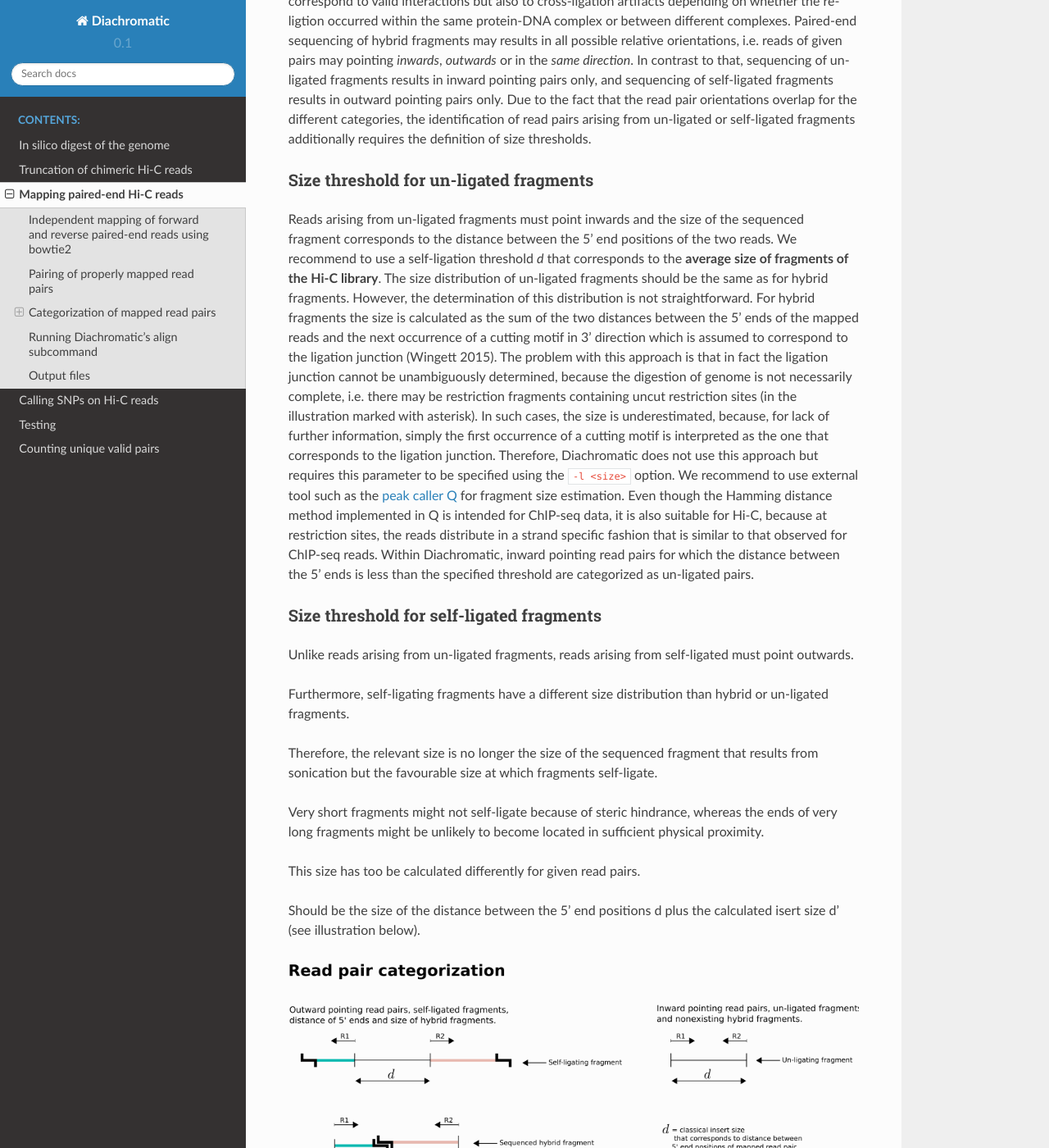
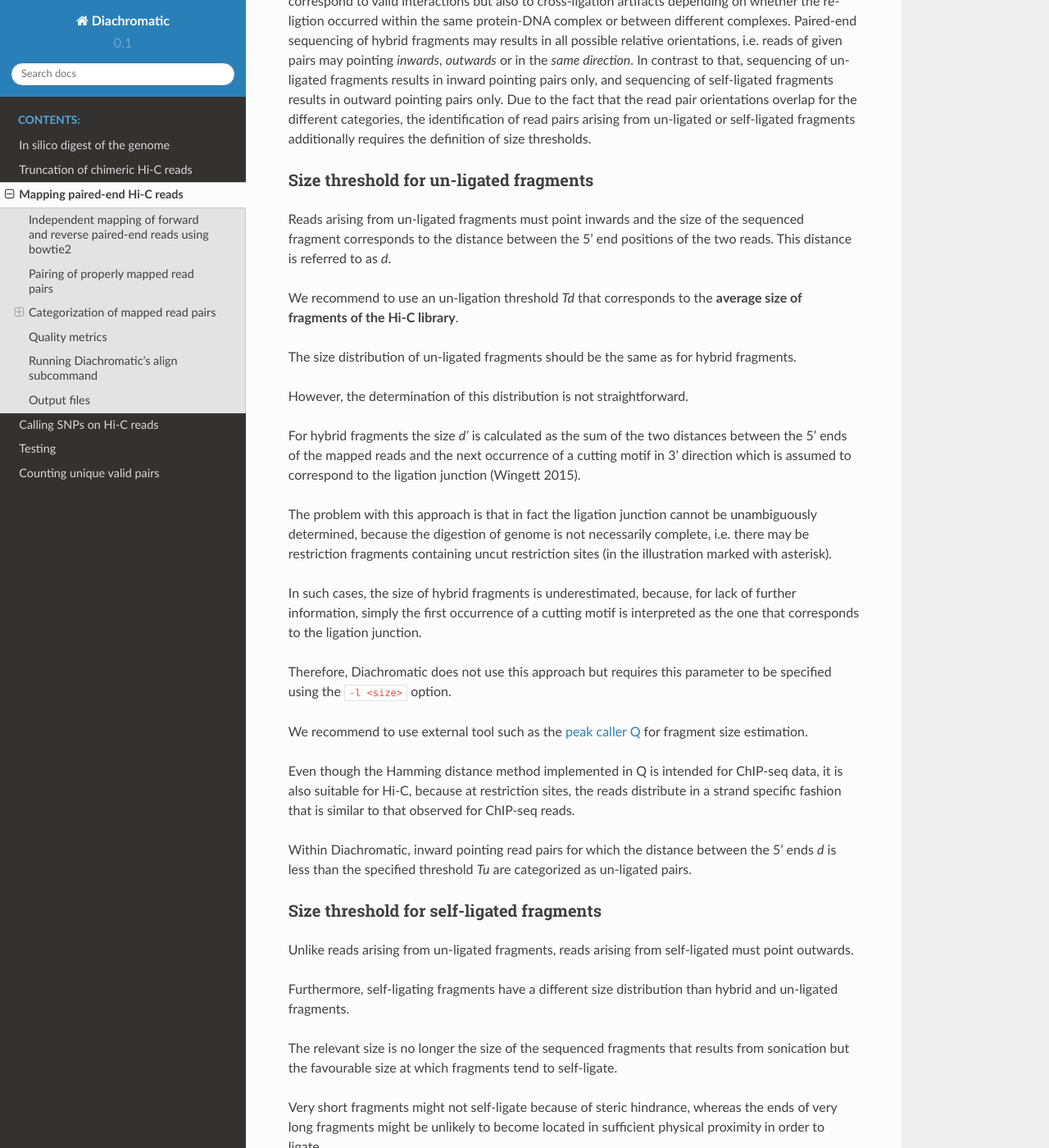
Before and after one commit to TheJacksonLaboratory/diachromatic, a Sphinx documentation site: the page built from docs/mapping.rst, in a window 1280 px wide and 1400 px high, scrolled down 2232 px. Shown: the whole window at 82% size. Built offline with Sphinx 7.4.7 and the Read the Docs theme 2.0.0, drawn with Linux system fonts in a browser that asks for light colours; some of the changed text lies outside the part shown.

Commit message:
Revised read the docs for mapping step (#51).

```diff
--- a/docs/mapping.rst
+++ b/docs/mapping.rst
@@ -61,45 +61,69 @@
 ---------------------------------------
 
 Reads arising from un-ligated fragments must point inwards and the size of the sequenced fragment corresponds to
-the distance between the 5' end positions of the two reads. We recommend to use a self-ligation threshold *d* that
-corresponds to the **average size of fragments of the Hi-C library**. The size distribution of un-ligated fragments
-should be the same as for hybrid fragments. However, the determination of this distribution is not straightforward.
-For hybrid fragments the size is calculated as the sum of the two distances between the 5' ends of the mapped reads and
+the distance between the 5' end positions of the two reads. This distance is referred to as *d*.
+
+We recommend to use an un-ligation threshold *Td* that corresponds to the **average size of fragments of the Hi-C library**.
+
+The size distribution of un-ligated fragments should be the same as for hybrid fragments.
+
+However, the determination of this distribution is not straightforward.
+
+For hybrid fragments the size *d'* is calculated as the sum of the two distances between the 5' ends of the mapped reads and
 the next occurrence of a cutting motif in 3' direction which is assumed to correspond to the ligation junction
-(Wingett 2015). The problem with this approach is that in fact the ligation junction cannot be unambiguously determined,
+(Wingett 2015).
+
+The problem with this approach is that in fact the ligation junction cannot be unambiguously determined,
 because the digestion of genome is not necessarily complete, i.e. there may be restriction fragments containing uncut
-restriction sites (in the illustration marked with asterisk). In such cases, the size is underestimated, because, for
-lack of further information, simply the first occurrence of a cutting motif is interpreted as the one that corresponds
-to the ligation junction. Therefore, Diachromatic does not use this approach but requires this parameter to be specified
-using the ``-l <size>`` option. We recommend to use external tool such as the `peak caller Q`_ for fragment size
-estimation. Even though the Hamming distance method implemented in Q is intended for ChIP-seq data, it is also suitable
+restriction sites (in the illustration marked with asterisk).
+
+In such cases, the size of hybrid fragments is underestimated, because, for lack of further information, simply the
+first occurrence of a cutting motif is interpreted as the one that corresponds to the ligation junction.
+
+Therefore, Diachromatic does not use this approach but requires this parameter to be specified
+using the ``-l <size>`` option.
+
+We recommend to use external tool such as the `peak caller Q`_ for fragment size
+estimation.
+
+Even though the Hamming distance method implemented in Q is intended for ChIP-seq data, it is also suitable
 for Hi-C, because at restriction sites, the reads distribute in a strand specific fashion that is similar to that
-observed for ChIP-seq reads. Within Diachromatic, inward pointing read pairs for which the distance between the 5' ends
-is less than the specified threshold are categorized as un-ligated pairs.
+observed for ChIP-seq reads.
+
+Within Diachromatic, inward pointing read pairs for which the distance between the 5' ends *d*
+is less than the specified threshold *Tu* are categorized as un-ligated pairs.
+
 
 Size threshold for self-ligated fragments
 -----------------------------------------
 
 Unlike reads arising from un-ligated fragments, reads arising from self-ligated must point outwards.
 
-Furthermore, self-ligating fragments have a different size distribution than hybrid or un-ligated fragments.
+Furthermore, self-ligating fragments have a different size distribution than hybrid and un-ligated fragments.
 
-Therefore, the relevant size is no longer the size of the sequenced fragment that results from sonication but the
-favourable size at which fragments self-ligate.
+The relevant size is no longer the size of the sequenced fragments that results from sonication but the
+favourable size at which fragments tend to self-ligate.
 
 Very short fragments might not self-ligate because of steric hindrance, whereas the ends of very long fragments might
-be unlikely to become located in sufficient physical proximity.
+be unlikely to become located in sufficient physical proximity in order to ligate.
 
-This size has too be calculated differently for given read pairs.
+Within Diachromatic, the size of self-ligating fragments is calculated as the sum *ds=d+d'*,
+where *d* is the distance between the 5' end positions of the two reads, and *d'* is the sum of the two distances between
+the 5' ends of the mapped reads and the next occurrence of a cutting motif in 3' direction (see illustration
+below).
 
-Should be the size of the distance between the 5' end positions d plus the calculated isert size d' (see illustration
-below).
+Within Diachromatic, outward pointing read pairs for which the calculated size of the self-ligating fragment *ds* is
+less than the specified threshold *Ts* are categorized as self-ligated pairs.
 
 
 .. figure:: img/fragment_categories.png
     :align: center
 
 .. _peak caller Q: http://charite.github.io/Q/
+
+
+Quality metrics
+~~~~~~~~~~~~~~~
 
 Valid read pairs arising from genuine chromatin-chromatin interactions cannot be distinguished from those arising from
 **cross-ligation** events.
```
Also changed, not shown: docs/img/fragment_categories.png, docs/img/fragment_categories.svg.
